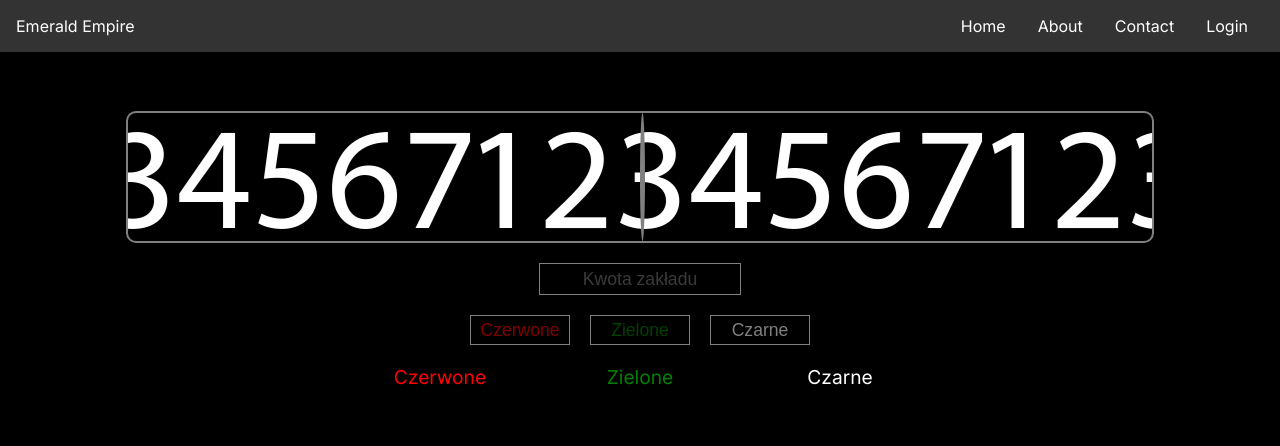
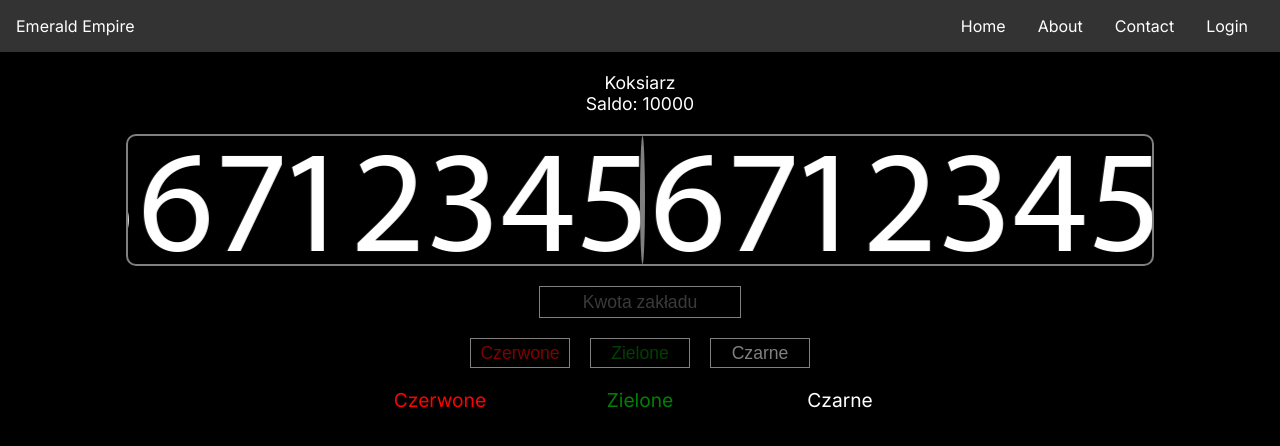
Before and after one commit to Koksiarz100/Emerald-Empire, a Next.js app in the folder client/: page / in a window 1280 px wide. Shown: the top 446 px of the page. Built offline with nearby package versions, Linux system fonts and the light colour scheme.

Commit message:
done some work

```diff
--- a/client/app/page.tsx
+++ b/client/app/page.tsx
@@ -5,13 +5,18 @@ import React, { useState, useEffect } from "react";
 import "./styles.scss";
 
 export default function Home() {
-  const [backgroundPosition, setBackgroundPosition] = useState<number>(5000);
-  const [position, setPosition] = useState<number>(5000);
+  const [backgroundPosition, setBackgroundPosition] = useState<number>(4096);
+  const [position, setPosition] = useState<number>(4096);
   const [rouletteTimer, setRouletteTimer] = useState<number>(0);
-  const [isHidden, setIsHidden] = useState<boolean>(true);
   const [bets, setBets] = useState<{red: number[], green: number[], black: number[]}>({red: [], green: [], black: []});
   const [bet, setBet] = useState<number>(0);
   const [isSpinning, setIsSpinning] = useState<boolean>(false);
+  const [spin, setSpin] = useState<number>(0);
+
+  const firstSpins = 4096;
+
+  const [saldo, setSaldo] = useState<number>(10000);
+  const [username, setUsername] = useState<string>('Koksiarz');
 
   useEffect(() => {
     if (backgroundPosition > position) {
@@ -28,10 +33,9 @@ export default function Home() {
     const timer = setTimeout(() => {
       if(position <= 0) {
         setIsSpinning(false);
-        setPosition(5000);
-        setBackgroundPosition(5000);
+        setPosition(4096);
+        setBackgroundPosition(4096);
         setBets({red: [], green: [], black: []});
-        setIsHidden(false);
         setRouletteTimer(10000);
       }
     }, 3000);
@@ -45,30 +49,44 @@ export default function Home() {
       }, 100);
       return () => clearTimeout(timer);
     }
-    setIsHidden(true);
-    setPosition(position - 5000);
+    setPosition(position - 4096);
   }, [rouletteTimer]);
+
+  function randomizeSpin() {
+    var rand = Math.floor(Math.random() * 513);
+    return rand + firstSpins;
+  }
 
   function takeBet(color: string) {
     if (bet > 0) {
+      if(bet <= saldo) {
         if (color === 'red') {
+          setSaldo(saldo - bet);
           setBets(prevBets => ({ ...prevBets, red: [...prevBets.red, bet] }));
         } else if (color === 'green') {
+          setSaldo(saldo - bet);
           setBets(prevBets => ({ ...prevBets, green: [...prevBets.green, bet] }));
         } else if (color === 'black') {
+          setSaldo(saldo - bet);
           setBets(prevBets => ({ ...prevBets, black: [...prevBets.black, bet] }));
+        }
+      }
+      else {
+        console.log('Za mało środków na koncie');
       }
     }
   }
 
   return (
     <main>
-      <h1>Emerald Empire</h1>
-      <p>Casino online</p>
+      <div className="profile-wrapper">
+        <span>{username}</span>
+        <span>Saldo: {saldo}</span>
+      </div>
       <div className="roulette-wrapper">
         <div className="roulette-wheel" style={{backgroundPosition: `${backgroundPosition}px`}}>
           <div className="roulette-arrow"></div>
-          <div className={isHidden ? "roulette-timer hidden" : "roulette-timer"}>
+          <div className={isSpinning ? "roulette-timer hidden" : "roulette-timer"}>
             {rouletteTimer/1000} seconds
           </div>
         </div>
--- a/client/app/styles.scss
+++ b/client/app/styles.scss
@@ -4,6 +4,16 @@ main {
   align-items: center;
   flex-direction: column;
   background-color: black;
+  color: white;
+
+  .profile-wrapper {
+    display: flex;
+    flex-direction: column;
+    justify-content: center;
+    align-items: center;
+    margin: 20px 20px;
+    font-size: 1.1rem;
+  }
 
   .roulette-wrapper {
     display: flex;
```
Lines whose indentation alone changed are shown as unchanged.
